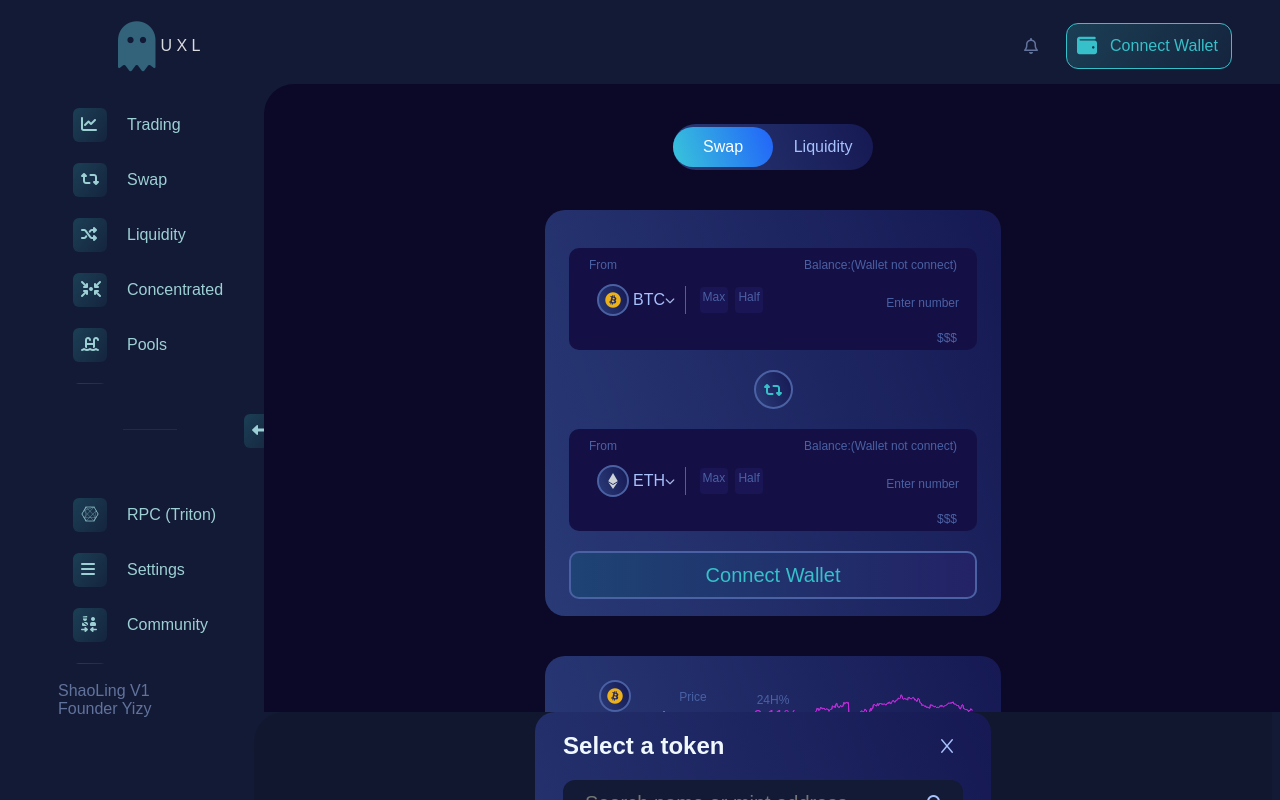
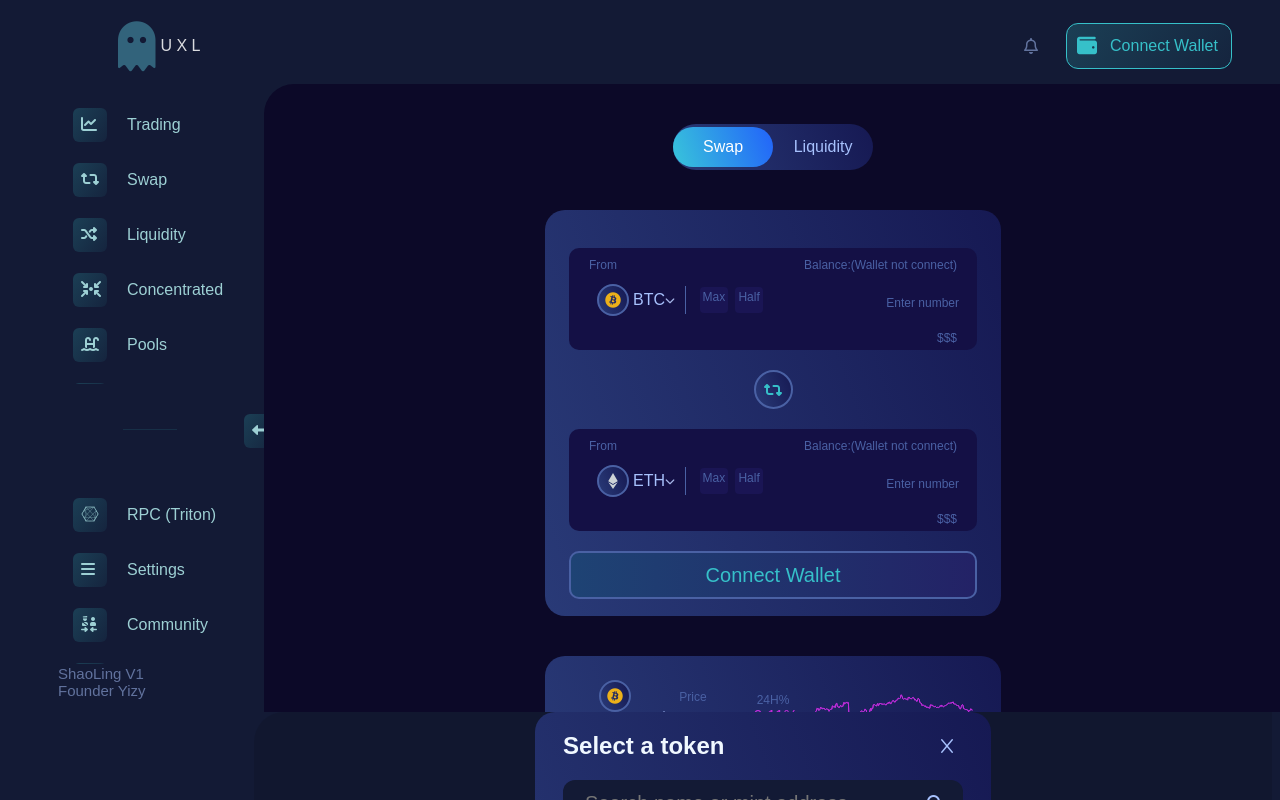
Before and after one commit to hoangy761/Raydium, a plain HTML site: page index.html in a window 1280 px wide. Shown: the top 800 px of the page. Drawn offline with Linux system fonts and the light colour scheme.

Commit message:
v4.4 sua ti

```diff
--- a/fonts/index.css
+++ b/fonts/index.css
@@ -2,7 +2,8 @@ body {
     background-color: var(--background_color);
     /* font-family:'Franklin Gothic Medium', 'Arial Narrow', Arial, sans-serif; */
     font-family: Arial, Helvetica, sans-serif;
-    overflow: hidden;
+    overflow-y: hidden;
+    overflow-x:scroll;
 }
 
 /* Header */
@@ -104,7 +105,6 @@ body {
     /* width: 250px;  */
     height: 190px;
     overflow-y: scroll;
-
 }
 
 /* .list_top_left_btn_title{
@@ -114,6 +114,7 @@ body {
 .list-toots::-webkit-scrollbar {
     background-color: rgb(23, 47, 71);
     width: 6px;
+    height: 6px;
     border-radius: 3px;
 }
 
@@ -190,9 +191,9 @@ footer {
     /* width: 250px; */
     color: rgb(97, 114, 157);
     background-color: var(--background_color);
-
+    margin: 1px 0;
+    font-size: 15px;
 }
-
 footer span {
     margin-top: 10px;
     padding-left: 50px;
@@ -205,6 +206,7 @@ footer span {
     flex: 1;
 
 }
+
 
 .right_main {
     margin-left: 10px;
--- a/index.html
+++ b/index.html
@@ -11,7 +11,7 @@
     <title>ShaoLing</title>
 </head>
 
-<body>
+<body class="list-toots">
     <div>
         <div class="header" onclick="chose_Coin_Off()" >
             <div class="nav">
@@ -153,7 +153,7 @@
                     </ul>
                 </div>
                 <footer>
-                    <br><span>ShaoLing V1</span><br>
+                    <span>ShaoLing V1</span><br>
                     <span>Founder Yizy</span>
                 </footer>
             </div>
```
